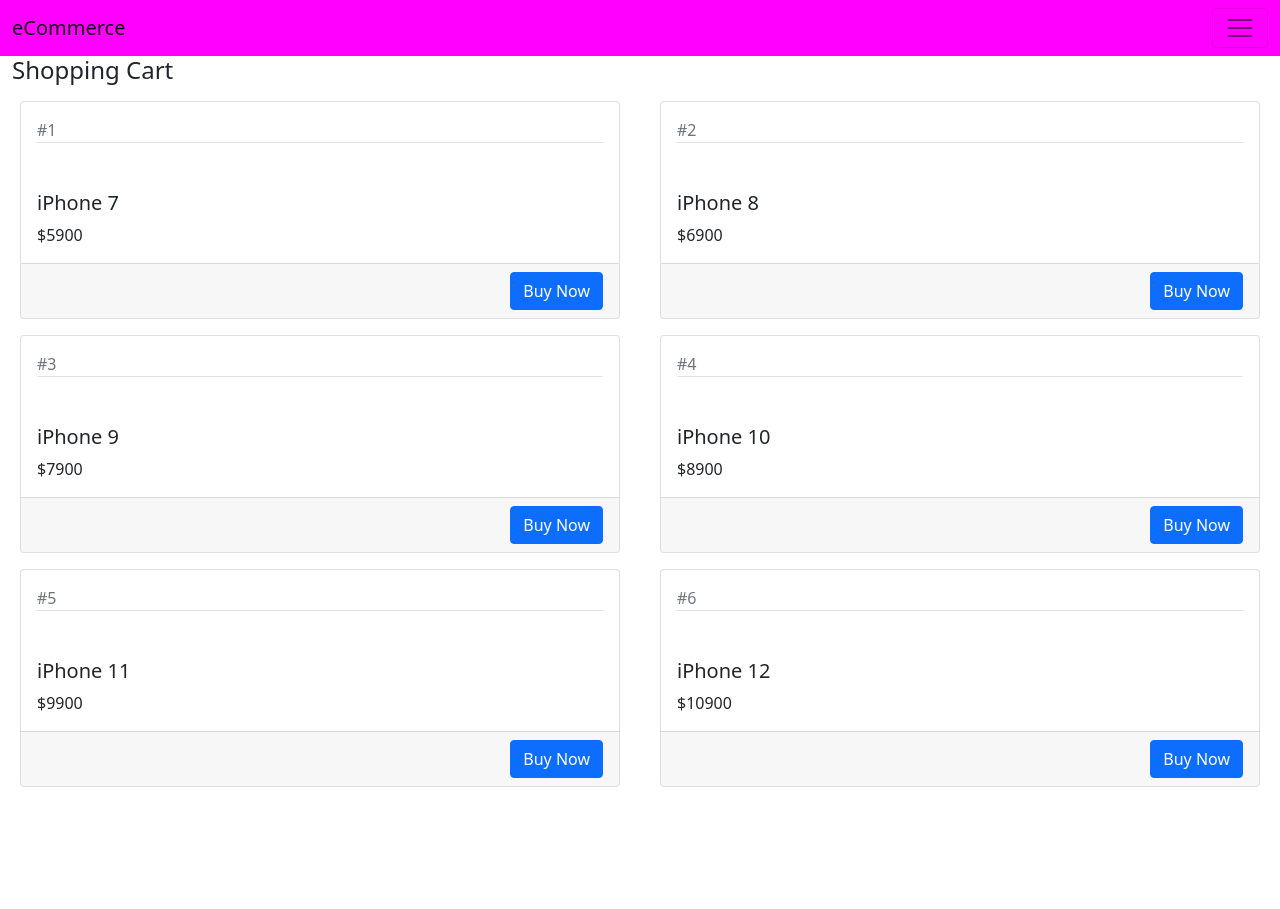
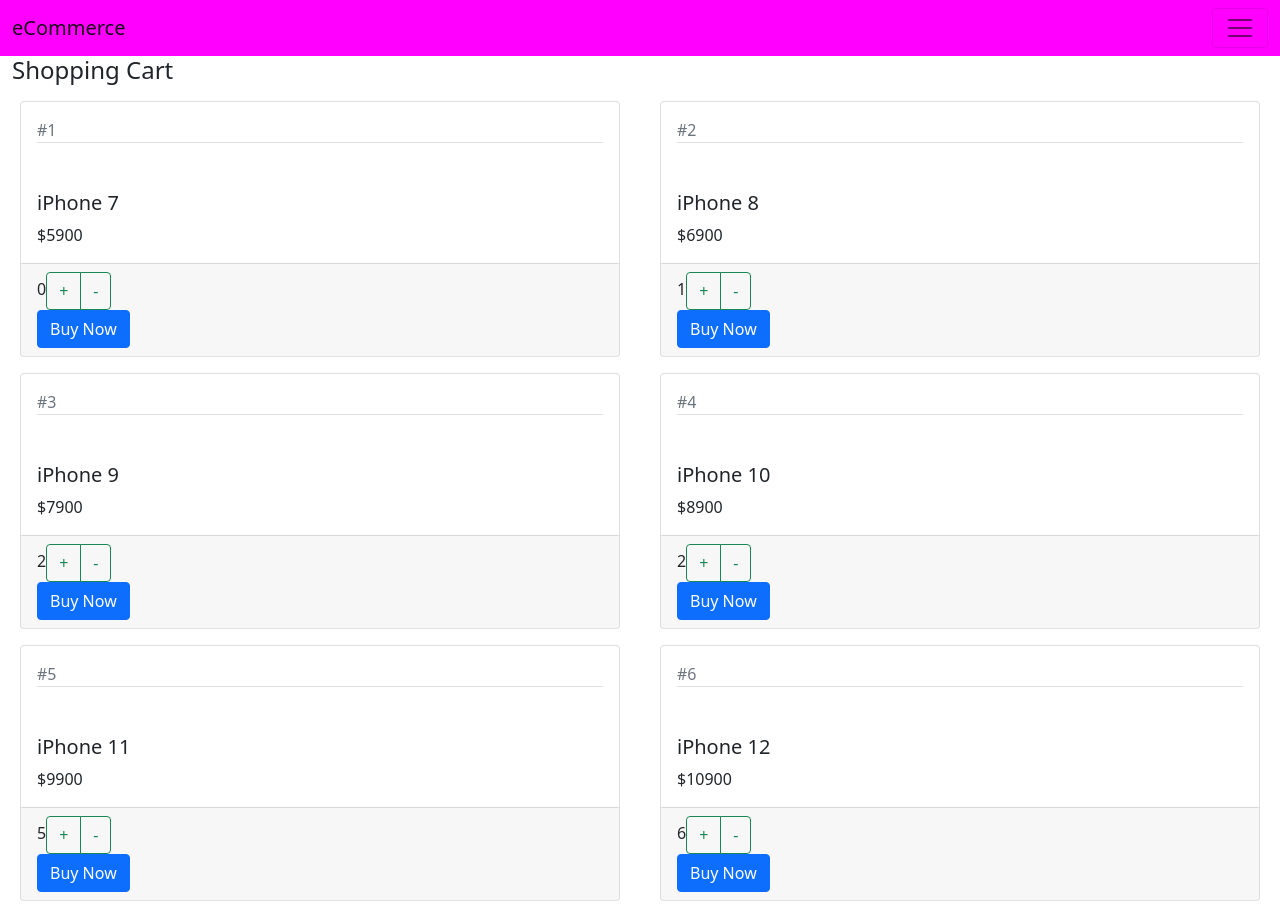
Before and after one commit to joycelin12/my-first-app, a React (Create React App) app: page / in a window 1280 px wide. Before the commit the page ends 800 px from the top, so only its background shows below. Built offline with nearby package versions, Linux system fonts and the light colour scheme.

Commit message:
Handle child event

```diff
--- a/src/Product.jsx
+++ b/src/Product.jsx
@@ -20,7 +20,19 @@
             <div>${this.state.product.price}</div>
           </div>
           {/* card body ends here */}
-          <div className="card-footer text-end">{this.props.children}</div>
+          <div className="card-footer">
+            <div className="float-left">
+              <span className="bg">{this.state.product.quantity}</span>
+              <div className="btn-group">
+                <button className="btn btn-outline-success">+</button>
+                <button className="btn btn-outline-success">-</button>
+              </div>
+            </div>
+            {/* float-left ends here*/}
+            <div className="float-right"></div>
+            {this.props.children}
+          </div>
+          {/*card-footer ends here*/}
         </div>
       </div>
     );
--- a/src/ShoppingCart.jsx
+++ b/src/ShoppingCart.jsx
@@ -29,4 +29,6 @@
       </div>
     );
   }
+
+  handleIncrement = () => {};
 }
```
